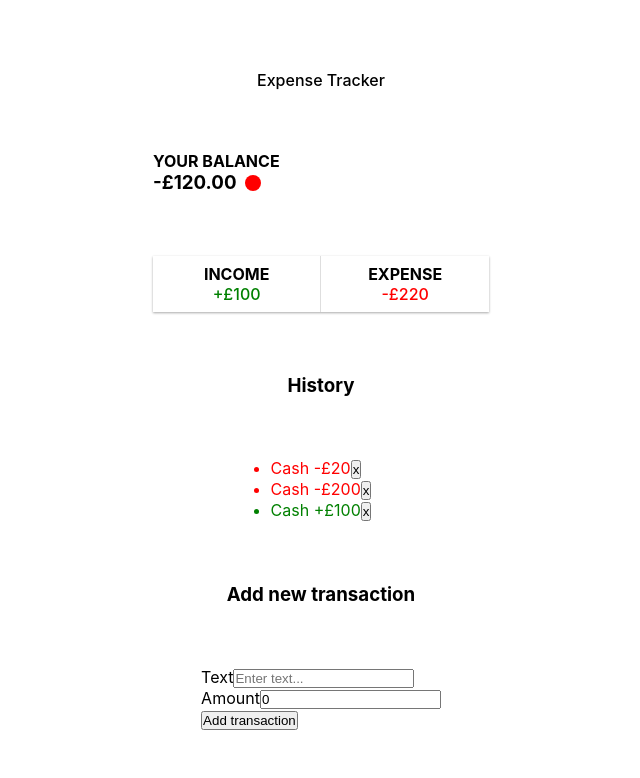
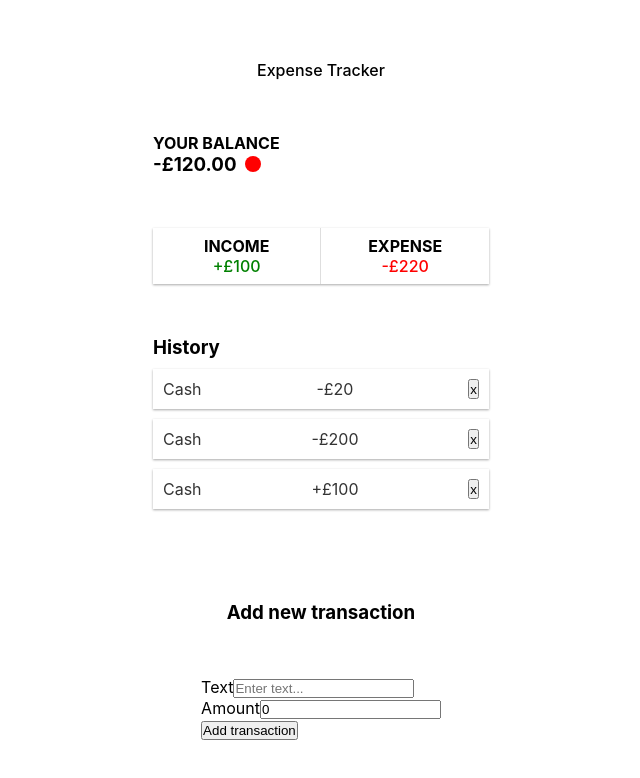
Before and after one commit to 21ciprian/expense-tracker, a React (Create React App) app: page / in a window 1280 px wide. Shown: the top 778 px of the page, without its empty margins (319-959 px from the left). Built offline with nearby package versions, Linux system fonts and the light colour scheme.

Commit message:
Styled transactionList component

```diff
--- a/src/components/IncomeExpenses/IncomeExpenses.module.css
+++ b/src/components/IncomeExpenses/IncomeExpenses.module.css
@@ -1,6 +1,6 @@
 .incExpContainer {
 	background-color: #fff;
-	box-shadow: 0 1px 3px rgba(0, 0, 0, 0.12), 0 1px 2px rgba(0, 0, 0, 0.24);
+	box-shadow: var(--box-shadow);
 	display: flex;
 	justify-content: space-between;
 	width: 100%;
--- a/src/components/TransactionList/TransactionList.module.css
+++ b/src/components/TransactionList/TransactionList.module.css
@@ -0,0 +1,18 @@
+.transactions {
+	width: 100%;
+}
+.list {
+	list-style-type: none;
+	padding: 0;
+	margin-bottom: 40px;
+}
+.list li {
+	background-color: #fff;
+	box-shadow: var(--box-shadow);
+	color: #333;
+	display: flex;
+	justify-content: space-between;
+	position: relative;
+	padding: 10px;
+	margin: 10px 0;
+}
--- a/src/components/TransactionList/index.tsx
+++ b/src/components/TransactionList/index.tsx
@@ -7,14 +7,14 @@ function TransactionList() {
 	const context = useContext(GlobalContext)
 	console.log('context: ', context?.transactions)
 	return (
-		<>
+		<section className={styles.transactions}>
 			<h3>History</h3>
 			<ul className={styles.list}>
 				{context?.transactions.map(transaction => (
 					<Transaction key={transaction.id} transaction={transaction} />
 				))}
 			</ul>
-		</>
+		</section>
 	)
 }
 
--- a/src/index.css
+++ b/src/index.css
@@ -2,6 +2,9 @@
 	padding: 0;
 	margin: 0;
 	box-sizing: border-box;
+}
+:root {
+	--box-shadow: 0 1px 3px rgba(0, 0, 0, 0.12), 0 1px 2px rgba(0, 0, 0, 0.24);
 }
 body {
 	font-family: -apple-system, BlinkMacSystemFont, 'Segoe UI', 'Roboto', 'Oxygen',
```
